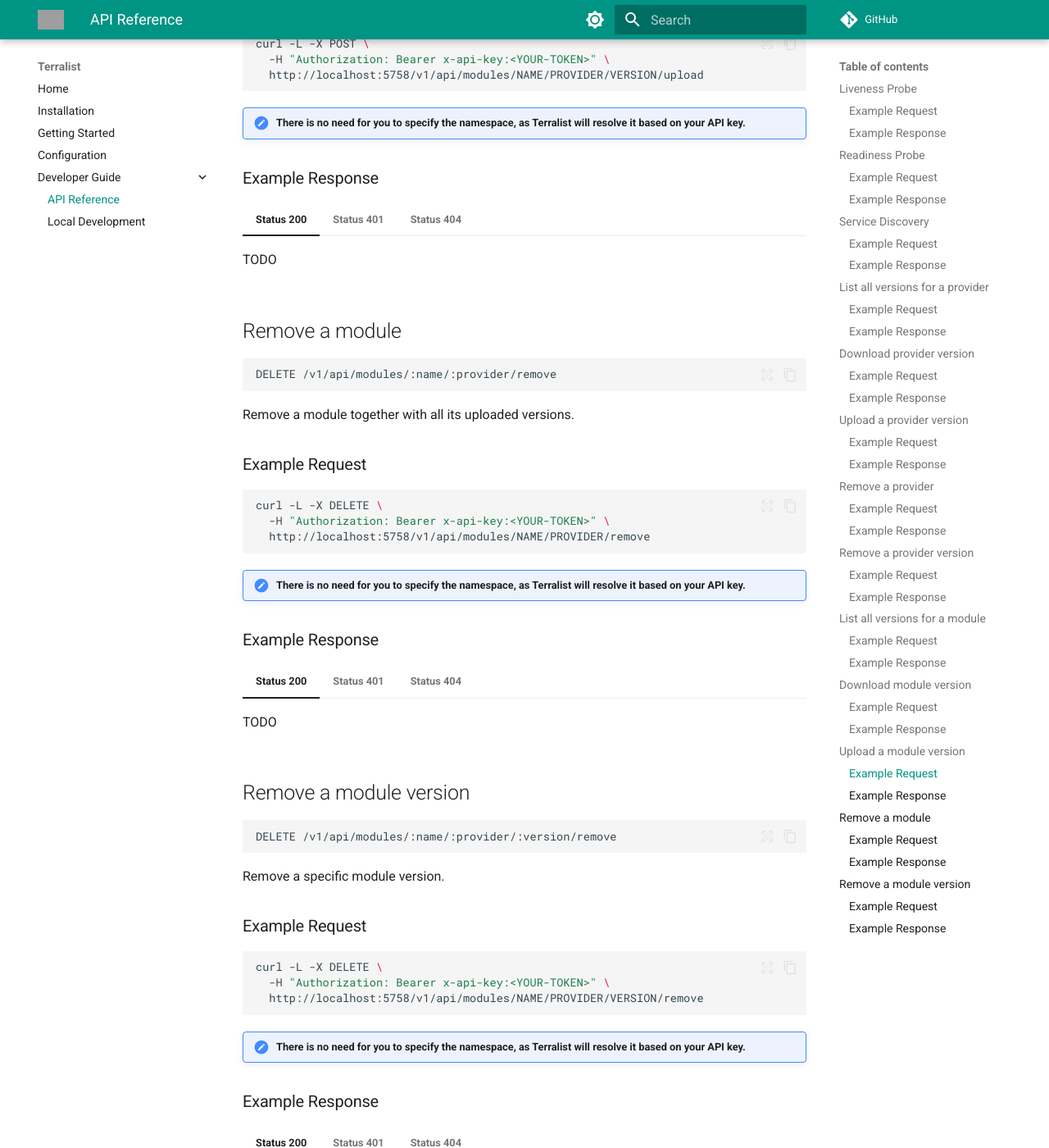
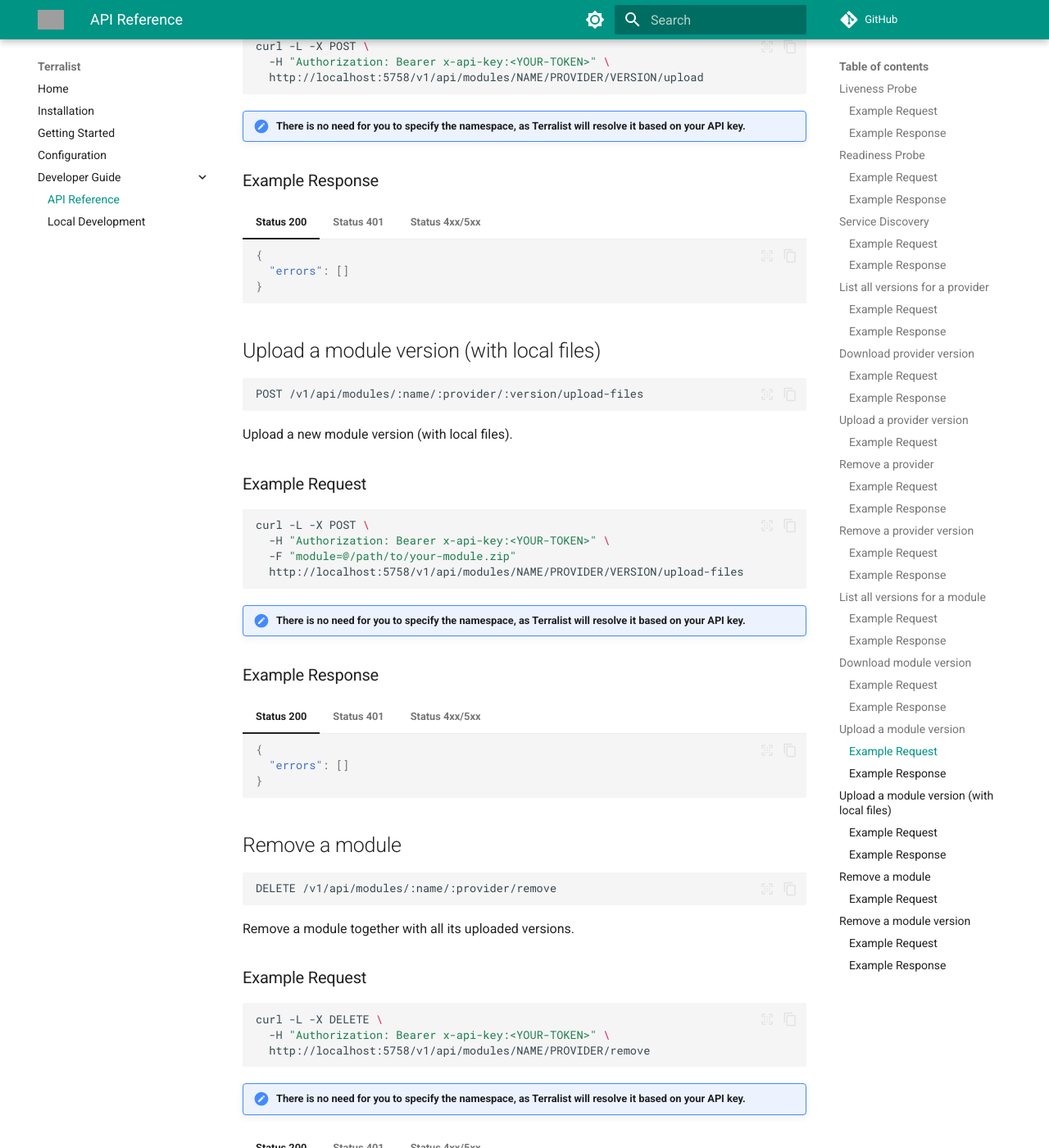
Before and after one commit to terralist/terralist, an MkDocs documentation site: the page built from docs/dev-guide/api-reference.md, in a window 1280 px wide and 1400 px high, scrolled down 6944 px. Shown: the whole window at 82% size. Built offline with MkDocs 1.6.1 and Material for MkDocs 9.7.7, drawn with Linux system fonts in a browser that asks for light colours; comment, search, counter and statistics services are not loaded; some of the changed text lies outside the part shown; grey boxes are pictures that could not be loaded.

Commit message:
Update documentation Also update TODOs

````diff
--- a/docs/dev-guide/api-reference.md
+++ b/docs/dev-guide/api-reference.md
@@ -234,11 +234,13 @@
 
 !!! note "There is no need for you to specify the namespace, as Terralist will resolve it based on your API key."
 
-### Example Response
-
 === "Status 200"
 
-    TODO
+    ``` json
+    {
+      "errors": []
+    }
+    ```
 
 === "Status 401"
 
@@ -251,12 +253,12 @@
     }
     ```
 
-=== "Status 404"
+=== "Status 4xx/5xx"
 
     ``` json
     {
       "errors": [
-        "not found"
+        "...",
       ]
     }
     ```
@@ -283,7 +285,11 @@
 
 === "Status 200"
 
-    TODO
+    ``` json
+    {
+      "errors": []
+    }
+    ```
 
 === "Status 401"
 
@@ -296,12 +302,12 @@
     }
     ```
 
-=== "Status 404"
+=== "Status 4xx/5xx"
 
     ``` json
     {
       "errors": [
-        "not found"
+        "...",
       ]
     }
     ```
@@ -328,7 +334,11 @@
 
 === "Status 200"
 
-    TODO
+    ``` json
+    {
+      "errors": []
+    }
+    ```
 
 === "Status 401"
 
@@ -341,12 +351,12 @@
     }
     ```
 
-=== "Status 404"
+=== "Status 4xx/5xx"
 
     ``` json
     {
       "errors": [
-        "not found"
+        "...",
       ]
     }
     ```
@@ -482,7 +492,11 @@
 
 === "Status 200"
 
-    TODO
+    ``` json
+    {
+      "errors": []
+    }
+    ```
 
 === "Status 401"
 
@@ -495,15 +509,66 @@
     }
     ```
 
-=== "Status 404"
+=== "Status 4xx/5xx"
 
     ``` json
     {
       "errors": [
-        "not found"
+        "...",
       ]
     }
     ```
+
+## Upload a module version (with local files)
+
+```
+POST /v1/api/modules/:name/:provider/:version/upload-files
+```
+
+Upload a new module version (with local files).
+
+### Example Request
+
+``` shell
+curl -L -X POST \
+  -H "Authorization: Bearer x-api-key:<YOUR-TOKEN>" \
+  -F "module=@/path/to/your-module.zip"
+  http://localhost:5758/v1/api/modules/NAME/PROVIDER/VERSION/upload-files
+```
+
+!!! note "There is no need for you to specify the namespace, as Terralist will resolve it based on your API key."
+
+### Example Response
+
+=== "Status 200"
+
+    ``` json
+    {
+      "errors": []
+    }
+    ```
+
+=== "Status 401"
+
+    ``` json
+    {
+      "errors": [
+        "Authorization: missing",
+        "X-API-Key: missing"
+      ]
+    }
+    ```
+
+=== "Status 4xx/5xx"
+
+    ``` json
+    {
+      "errors": [
+        "...",
+      ]
+    }
+    ```
+
 ## Remove a module
 
 ```
@@ -522,11 +587,13 @@
 
 !!! note "There is no need for you to specify the namespace, as Terralist will resolve it based on your API key."
 
-### Example Response
-
 === "Status 200"
 
-    TODO
+    ``` json
+    {
+      "errors": []
+    }
+    ```
 
 === "Status 401"
 
@@ -539,12 +606,12 @@
     }
     ```
 
-=== "Status 404"
+=== "Status 4xx/5xx"
 
     ``` json
     {
       "errors": [
-        "not found"
+        "...",
       ]
     }
     ```
@@ -571,7 +638,11 @@
 
 === "Status 200"
 
-    TODO
+    ``` json
+    {
+      "errors": []
+    }
+    ```
 
 === "Status 401"
 
@@ -584,12 +655,12 @@
     }
     ```
 
-=== "Status 404"
+=== "Status 4xx/5xx"
 
     ``` json
     {
       "errors": [
-        "not found"
+        "...",
       ]
     }
     ```
````
